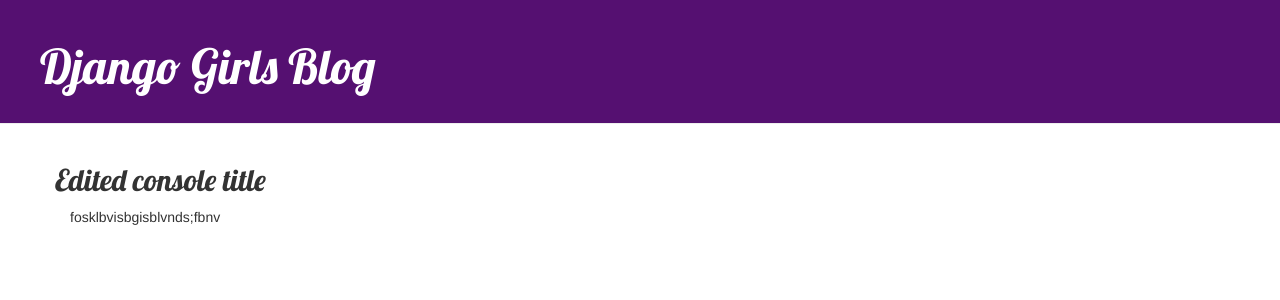
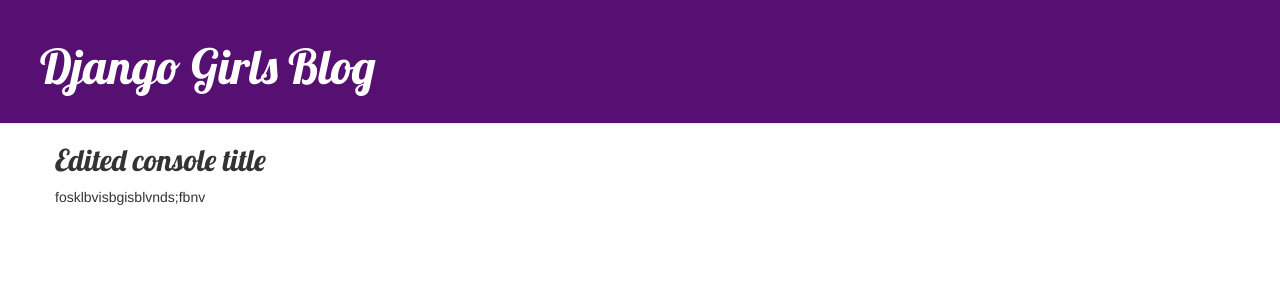
Before and after one commit to kristinh12/my-first-blog, a Django app: page /post/1/ in a window 1280 px wide. Shown: the top 300 px of the page. Run offline with Django 3.2, Linux system fonts and the light colour scheme; data comes from the database, SQL or seed files in the repository; some libraries are stand-ins or nearby versions.

Commit message:
fix formatting

```diff
--- a/blog/static/css/blog.css
+++ b/blog/static/css/blog.css
@@ -44,3 +44,7 @@
 .post h2 a, .post h2 a:visited {
     color: #000000;
 }
+
+.title {
+    margin-top: 0;
+}
--- a/blog/templates/blog/post_detail.html
+++ b/blog/templates/blog/post_detail.html
@@ -3,22 +3,20 @@
 {% block content %}
     <div class="post">
         <div class="row">
-            <div class="col-md-4">
-                <h2>{{ post.title }}</h2>
+            <div class="col-md-8">
+                <h2 class="title">{{ post.title }}</h2>
             </div>
-            <div class="col-md-4">
             {% if post.published_date %}
-                    <div class="date">
+                <div class="col-md-3 date">
                     {{ post.published_date }}
                 </div>
             {% endif %}
             {% if user.is_authenticated %}
+                <div class="col-md-1">
                     <a class="btn btn-default" href="{% url 'post_edit' pk=post.pk %}"><span class="glyphicon glyphicon-pencil"></span></a>
+                </div>
             {% endif %}
         </div>
-        </div>
-        <div class="col-md-8">
         <p>{{ post.text|linebreaksbr }}</p>
     </div>
-    </div>
 {% endblock %}
```
Lines whose indentation alone changed are shown as unchanged.
